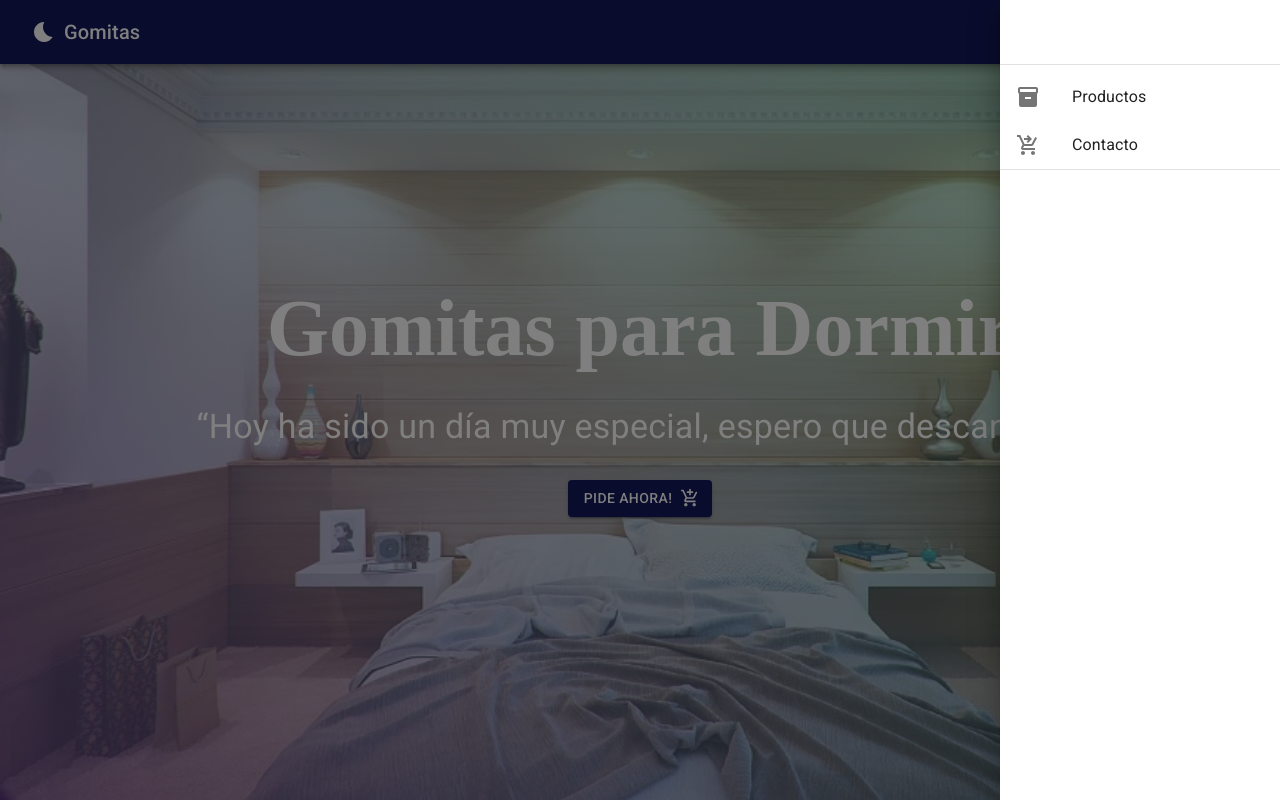
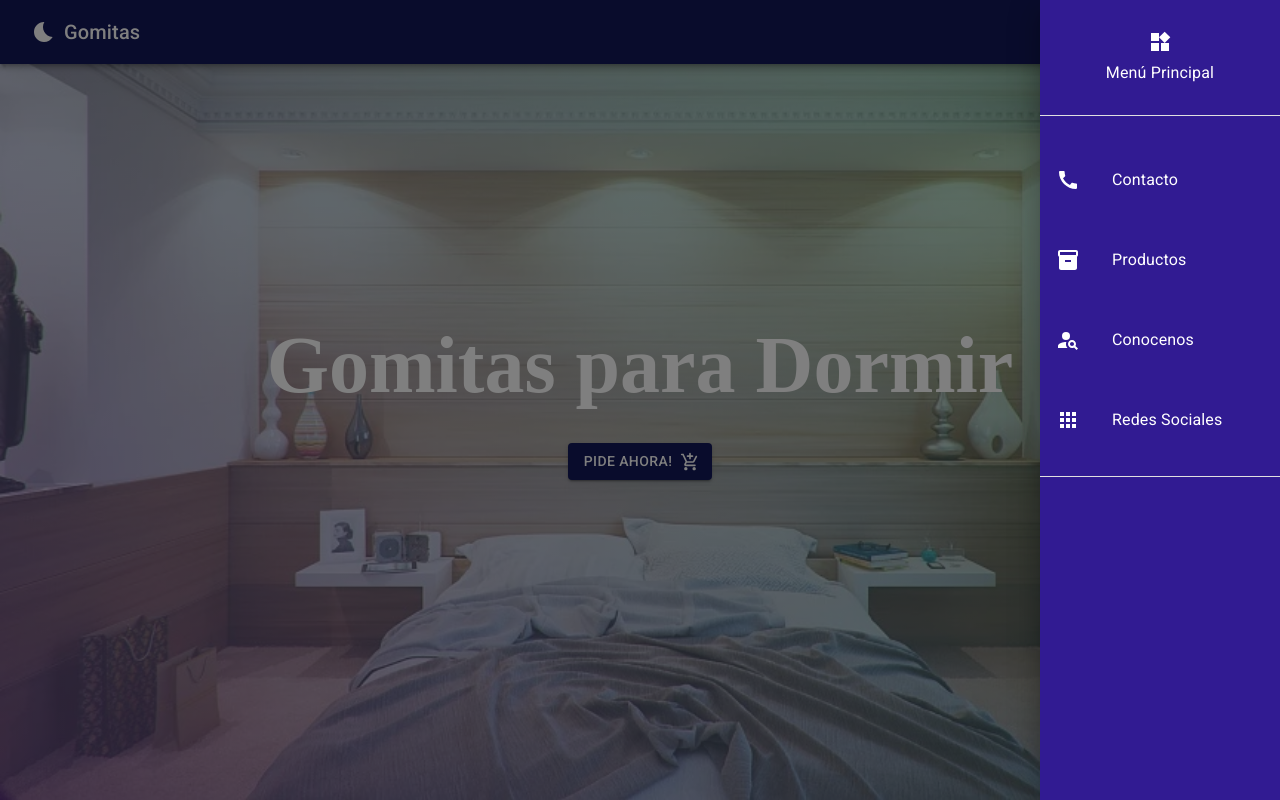
Before and after one commit to GerardoBetgro/Gummies, a React (Create React App) app: page / in a window 1280 px wide. Both pictures are taken after a click on the button 1236 px from the left and 32 px from the top of the page. Shown: the top 800 px of the page. Built offline with nearby package versions, Linux system fonts and the light colour scheme.

Commit message:
cajon pintado

```diff
--- a/src/componentes/About.jsx
+++ b/src/componentes/About.jsx
@@ -5,8 +5,8 @@ import "./Styles.css";
 const About = () => {
   return (
     <Box sx={{
-      width: { xl: `calc(100% - ${280}px)` },
-      mr: { xl: `${280}px` },
+      width: { xl: `calc(100% - ${240}px)` },
+      mr: { xl: `${240}px` },
     }}>
       <Typography variant="h2" sx={{ mb: '1rem' }} align="center" className="letters">
         Acerca de nuestros productos
--- a/src/componentes/Cajon.jsx
+++ b/src/componentes/Cajon.jsx
@@ -1,19 +1,18 @@
 import React from "react";
 import Listas from "./Listas";
-import { styled } from "@mui/material/styles";
-import { Drawer, Divider } from "@mui/material";
-
-const Div = styled("div")(({ theme }) => theme.mixins.toolbar);
+import { Box, Drawer, Divider, Typography } from "@mui/material";
+import WidgetsIcon from "@mui/icons-material/Widgets";
 
 const Cajon = (props) => {
   return (
     <Drawer
       sx={{
-        width: "280px",
+        width: "240px",
         flexShrink: 0,
         "& .MuiDrawer-paper": {
-          width: "280px",
+          width: "240px",
           boxSizing: "border-box",
+          background: "#311b92",
         },
       }}
       anchor="right"
@@ -21,9 +20,28 @@ const Cajon = (props) => {
       open={props.open}
       onClose={props.onClose ? props.onClose : null}
     >
-      <Div />
-      <Divider/>
-      <Listas/>
+      <Box sx={{ my: "30px", color: "white" }}>
+        <Typography align="center">
+          <WidgetsIcon />
+        </Typography>
+        <Typography align="center">Menú Principal</Typography>
+      </Box>
+      <Divider color="white" />
+      <Listas />
+      <Box sx={{ display: { xs: "none", xl: "block", color: "white" } }}>
+      <Typography
+          variant="h5"
+          sx={{ mt: "3rem", mx: "2rem" }}
+        >
+          Frase del día:
+        </Typography>
+        <Typography
+          variant="h6"
+          sx={{ mt: "3rem", mx: "2.5rem" }}
+        >
+          “Hoy ha sido un día muy especial, espero que descanses”.
+        </Typography>
+      </Box>
     </Drawer>
   );
 };
--- a/src/componentes/Cards.jsx
+++ b/src/componentes/Cards.jsx
@@ -10,13 +10,14 @@ import {
   Box,
   Tooltip,
 } from "@mui/material";
+import picture from "../assets/gummies.webp";
 import "./Styles.css";
 
 const Cards = () => {
   return (
     <Box sx={{
-      width: { xl: `calc(100% - ${280}px)` },
-      mr: { xl: `${280}px` },
+      width: { xl: `calc(100% - ${240}px)` },
+      mr: { xl: `${240}px` },
     }}>
       <Typography
         variant="h2"
@@ -31,8 +32,8 @@ const Cards = () => {
           <CardMedia
             component="img"
             alt="gummies"
-            height="340"
-            image="https://http2.mlstatic.com/D_NQ_NP_660055-MLM47123671582_082021-O.webp"
+            height="440"
+            src={picture}
           />
           <CardContent className="card">
             <Typography gutterBottom variant="h5" component="div">
@@ -67,8 +68,8 @@ const Cards = () => {
           <CardMedia
             component="img"
             alt="gummies"
-            height="340"
-            image="https://http2.mlstatic.com/D_NQ_NP_660055-MLM47123671582_082021-O.webp"
+            height="440"
+            src={picture}
           />
           <CardContent className="card">
             <Typography gutterBottom variant="h5" component="div">
@@ -103,8 +104,8 @@ const Cards = () => {
           <CardMedia
             component="img"
             alt="gummies"
-            height="340"
-            image="https://http2.mlstatic.com/D_NQ_NP_660055-MLM47123671582_082021-O.webp"
+            height="440"
+            src={picture}
           />
           <CardContent className="card">
             <Typography gutterBottom variant="h5" component="div">
--- a/src/componentes/Contenedor.jsx
+++ b/src/componentes/Contenedor.jsx
@@ -14,11 +14,11 @@ const Contenedor = () => {
     <Box sx={{ display: "flex" }}>
       <Navbar accionAbrir={accionAbrir}/>
       {/* Cajon para pantalla completa, solo monitores */}
-      <Box sx={{ display: { xs: "none", sm: "none", md:"none", lg:"none", xl:"block" } }}>
+      <Box sx={{ display: { xs: "none", xl: "block" } }}>
         <Cajon variant='permanent' open={true}/>
       </Box>
       {/* Cajon para laptop, tablet y celular */}
-      <Box sx={{ display: { xs: 'block', sm: 'block', md: 'block', lg:"block", xl:"none" } }}>
+      <Box sx={{ display: { xs: 'block', xl: 'none' } }}>
         <Cajon variant='temporary' open={abrir} onClose={accionAbrir}/>
       </Box>
     </Box>
--- a/src/componentes/Hero.jsx
+++ b/src/componentes/Hero.jsx
@@ -5,15 +5,15 @@ import AddShoppingCartRoundedIcon from "@mui/icons-material/AddShoppingCartRound
 const Hero = () => {
   return (
     <Box className="img" sx={{
-      width: { xl: `calc(100% - ${280}px)` },
-      mr: { xl: `${280}px` },
+      width: { xl: `calc(100% - ${240}px)` },
+      mr: { xl: `${240}px` },
     }}>
       <Typography variant="h1" sx={{ my: 2 }}>
         Gomitas para Dormir
       </Typography>
-      <Typography variant="h4" sx={{ my: 2 }}>
+      {/* <Typography variant="h4" sx={{ my: 2 }}>
         “Hoy ha sido un día muy especial, espero que descanses”.
-      </Typography>
+      </Typography> */}
       <Tooltip title='Vamos allá'>
         <Button
           variant="contained"
--- a/src/componentes/Listas.jsx
+++ b/src/componentes/Listas.jsx
@@ -1,28 +1,46 @@
-import React, { Fragment } from 'react';
-import { List, ListItem, ListItemIcon, ListItemText, Divider } from '@mui/material';
-import InventoryIcon from '@mui/icons-material/Inventory';
-import ShoppingCartCheckoutIcon from '@mui/icons-material/ShoppingCartCheckout';
+import React from "react";
+import {
+  List,
+  ListItemButton,
+  ListItemIcon,
+  ListItemText,
+  Divider,
+} from "@mui/material";
+import InventoryIcon from "@mui/icons-material/Inventory";
+import AppsIcon from '@mui/icons-material/Apps';
+import CallIcon from '@mui/icons-material/Call';
+import PersonSearchIcon from '@mui/icons-material/PersonSearch';
 
 const Listas = () => {
-    return(
-        <Fragment>
-            <List component='nav'>
-                <ListItem button>
-                    <ListItemIcon>
-                        <InventoryIcon/>
-                    </ListItemIcon>
-                    <ListItemText primary='Productos'/>
-                </ListItem>
-                <ListItem button>
-                    <ListItemIcon>
-                        <ShoppingCartCheckoutIcon/>
-                    </ListItemIcon>
-                    <ListItemText primary='Contacto'/>
-                </ListItem>
-                <Divider/>
-            </List>
-        </Fragment>
-    );
-}
+  return (
+      <List component="nav" sx={{ color: "#fff" }}>
+        <ListItemButton sx={{my:'2rem'}}>
+          <ListItemIcon sx={{ color: "#fff" }}>
+            <CallIcon />
+          </ListItemIcon>
+          <ListItemText primary="Contacto" />
+        </ListItemButton>
+        <ListItemButton sx={{my:'2rem'}}>
+          <ListItemIcon>
+            <InventoryIcon sx={{ color: "#fff" }}/>
+          </ListItemIcon>
+          <ListItemText primary="Productos" />
+        </ListItemButton>
+        <ListItemButton sx={{my:'2rem'}}>
+          <ListItemIcon sx={{ color: "#fff" }}>
+            <PersonSearchIcon />
+          </ListItemIcon>
+          <ListItemText primary="Conocenos" />
+        </ListItemButton>
+        <ListItemButton sx={{my:'2rem'}}>
+          <ListItemIcon sx={{ color: "#fff" }}>
+            <AppsIcon />
+          </ListItemIcon>
+          <ListItemText primary="Redes Sociales" />
+        </ListItemButton>
+        <Divider color='white'/>
+      </List>
+  );
+};
 
 export default Listas;
--- a/src/componentes/Navbar.jsx
+++ b/src/componentes/Navbar.jsx
@@ -2,7 +2,6 @@ import React from "react";
 import { AppBar, IconButton, Toolbar, Typography, Tooltip } from "@mui/material";
 import MenuIcon from "@mui/icons-material/Menu";
 import BedtimeIcon from '@mui/icons-material/Bedtime';
-//import { Routes, Route, NavLink } from "react-router-dom";
 
 const Navbar = (props) => {
   return (
@@ -10,8 +9,8 @@ const Navbar = (props) => {
       position="fixed"
       color="dark"
       sx={{
-        width: { xl: `calc(100% - ${280}px)` },
-        mr: { xl: `${280}px` },
+        width: { xl: `calc(100% - ${240}px)` },
+        mr: { xl: `${240}px` },
       }}
     >
       <Toolbar>
--- /dev/null
+++ b/src/componentes/SocialMedia.jsx
@@ -0,0 +1,36 @@
+import { Box } from "@mui/system";
+import React from "react";
+import { IconButton, Tooltip } from "@mui/material";
+import { blue, pink, green } from "@mui/material/colors";
+import InstagramIcon from "@mui/icons-material/Instagram";
+import FacebookIcon from "@mui/icons-material/Facebook";
+import WhatsAppIcon from "@mui/icons-material/WhatsApp";
+
+export const SocialMedia = () => {
+  return (
+    <Box
+      sx={{
+        display: "flex",
+        alignItems: "center",
+        justifyContent: "center",
+      }}
+    >
+      <Tooltip title="Facebook">
+        <IconButton>
+          <FacebookIcon fontSize="large" sx={{ color: blue[500] }} />
+        </IconButton>
+      </Tooltip>
+      <Tooltip title="Instagram">
+        <IconButton>
+          <InstagramIcon fontSize="large" sx={{ color: pink[500] }} />
+        </IconButton>
+      </Tooltip>
+      <Tooltip title="WhatsApp">
+        <IconButton>
+          <WhatsAppIcon fontSize="large" sx={{ color: green[500] }} />
+        </IconButton>
+      </Tooltip>
+    </Box>
+  );
+};
+export default SocialMedia;
--- a/src/componentes/Styles.css
+++ b/src/componentes/Styles.css
@@ -20,22 +20,15 @@ body{
 
 .card{
     background-color: #fff;
-    /* background-image: linear-gradient(to bottom, #e8f5e9 0%, #2e7d32 100%); */
-    /* background-image: linear-gradient(to bottom, #fff1eb 0%, #ff9800 100%); */
 }
 
 .buttons{
     background-color: #fff;
-    /* background-color: #2e7d32; */
-    /* background-color: #ff9800; */
-    /* background-color: #ad1457; */
 }
 
 .img{
     height: 100vh;
     background-image: linear-gradient(45deg, rgba(92, 38, 193, 0.5) 0%, rgba(161, 127, 224, 0.5) 1%, rgba(89, 193, 115, 0.5) 100%),url('../assets/sleep.webp');
-    /* background-image: linear-gradient(120deg, rgba(241, 147, 251, 0.5) 0%, rgba(217, 222, 216, 0.5) 100%),url('../assets/sleep.webp'); */
-    /* background-image: linear-gradient(180deg, rgba(36, 11, 54, 0.5) 0%, rgba(195, 20, 49, 0.5) 100%),url('../assets/sleep.webp'); */
     background-repeat: no-repeat;
     background-size: cover;
     background-attachment: fixed;
@@ -47,15 +40,4 @@ body{
     flex-direction: column;
     position: relative;
     color: white;
-    /* animation: myAnim 5s ease 0s 1 normal forwards; */
 }
-
-@keyframes myAnim {
-	0% {
-		background-position: 100% 50%;
-	}
-
-	100% {
-		background-position: 0% 50%;
-	}
-}
--- a/src/themeConfig.js
+++ b/src/themeConfig.js
@@ -27,8 +27,8 @@ const theme = createTheme({
             main: '#121858',
             contrastText: '#fff',
         },
-        cereza: {
-            main: '#ab003c',
+        gray: {
+            main: '#78909c',
             contrastText: '#fff',
         }
     },
```
Also changed, not shown: src/componentes/Footer.jsx (+7 -32 lines), src/assets/gummies.webp (added), src/assets/gumms.webp (deleted).
